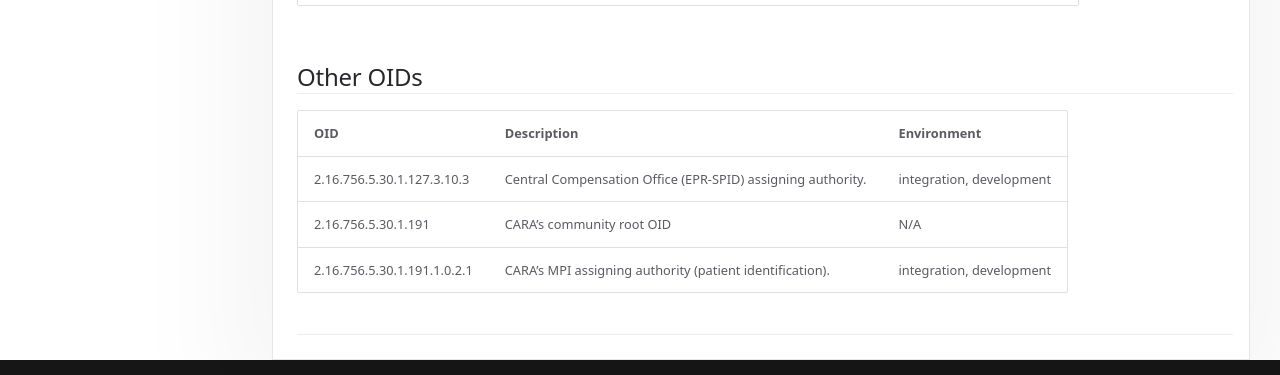
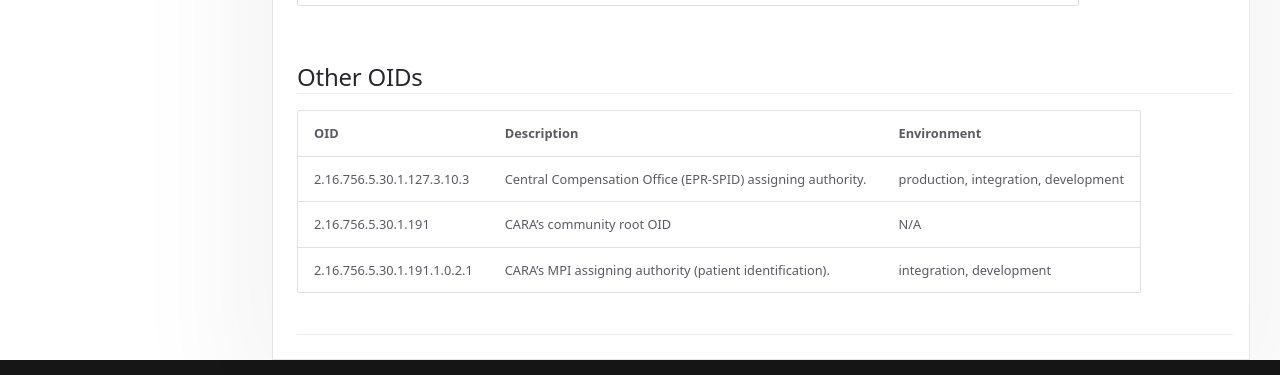
Before and after one commit to CARA-ch/emed-service-guide, an MkDocs documentation site: the page built from docs/oids.md, in a window 1280 px wide and 900 px high, scrolled down 520 px. Shown: the part 496-871 px from the top of the window. Built offline with MkDocs 1.6.1 and Material for MkDocs 9.7.7, drawn with Linux system fonts in a browser that asks for light colours; comment, search, counter and statistics services are not loaded.

Commit message:
adding that epr-spid oid is valid for prod

```diff
--- a/docs/oids.md
+++ b/docs/oids.md
@@ -22,6 +22,6 @@
 ## Other OIDs
 | OID | Description | Environment |
 | --- | --- | --- |
-| 2.16.756.5.30.1.127.3.10.3 | Central Compensation Office (EPR-SPID) assigning authority. | integration, development |
+| 2.16.756.5.30.1.127.3.10.3 | Central Compensation Office (EPR-SPID) assigning authority. | production, integration, development |
 | 2.16.756.5.30.1.191 | CARA's community root OID | N/A |
 | 2.16.756.5.30.1.191.1.0.2.1 | CARA's MPI assigning authority (patient identification). | integration, development |
```
